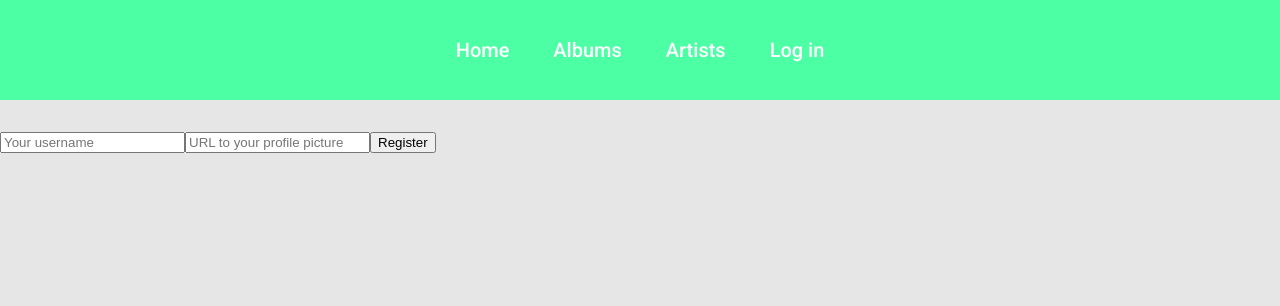
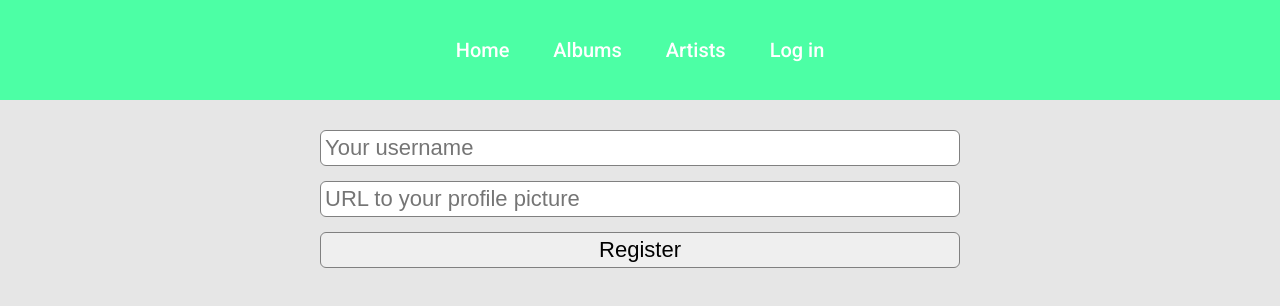
Before and after one commit to Elysiummmm/AlbumTracker, a React (Vite) app in the folder frontend/album-tracker/: page /register in a window 1280 px wide. Shown: the top 306 px of the page. Built offline with nearby package versions, Linux system fonts and the light colour scheme.

Commit message:
login/register styling and you can add albums now!

```diff
--- a/frontend/album-tracker/src/components/TopBar.css
+++ b/frontend/album-tracker/src/components/TopBar.css
@@ -1,4 +1,4 @@
-header {
+nav {
     width: 100%;
     height: 100px;
     margin-bottom: 30px;
--- a/frontend/album-tracker/src/components/TopBar.jsx
+++ b/frontend/album-tracker/src/components/TopBar.jsx
@@ -15,7 +15,7 @@ function TopBar() {
     }
 
     return (
-        <header>
+        <nav>
             <Link className="topBarLink" to="/">Home</Link>
             <Link className="topBarLink" to="/albums">Albums</Link>
             <Link className="topBarLink" to="/artists">Artists</Link>
@@ -28,7 +28,7 @@ function TopBar() {
                     </Link>
                 : <Link className="topBarLink" to="/login">Log in</Link>
             }
-        </header>
+        </nav>
     )
 }
 
--- a/frontend/album-tracker/src/index.css
+++ b/frontend/album-tracker/src/index.css
@@ -12,10 +12,6 @@
 .textLeft { text-align: left; }
 .textRight { text-align: right; }
 
-body {
-    margin: 0;
-}
-
 .createButton {
     border: none;
     background: #b9b9b9;
@@ -29,3 +25,37 @@ body {
 .createButton:hover {
     background: #aaa;
 }
+
+body {
+    margin: 0;
+}
+
+dialog {
+    border: none;
+    border-radius: 6px;
+}
+
+form {
+    display: flex;
+    flex-direction: column;
+
+    gap: 15px;
+}
+
+input {
+    border-radius: 6px;
+    border: 1px solid grey;
+
+    padding: 4px 4px;
+
+    font-size: 22px;
+}
+
+button {
+    font-size: 22px;
+
+    border: 1px solid grey;
+    border-radius: 6px;
+
+    padding: 4px 4px;
+}
--- a/frontend/album-tracker/src/views/AllArtists.jsx
+++ b/frontend/album-tracker/src/views/AllArtists.jsx
@@ -1,12 +1,36 @@
-import { useEffect, useState } from 'react';
+import { useEffect, useRef, useState } from 'react';
 import './AllArtists.css';
 import { Link } from 'react-router-dom';
 
 function AllArtists() {
     const [ artistList, setArtistList ] = useState([]);
+    const artistId = useRef(0);
 
     function handleAlbumCreation(event) {
+        const form = event.target;
+        const formData = new FormData(form);
+        const formJson = Object.fromEntries(formData.entries());
 
+        let albumReq = new XMLHttpRequest();
+        albumReq.open("POST", `http://127.0.0.1:8080/albums?albumName=${formJson.albumName}&jacketURL=${formJson.jacketUrl}&artistId=${artistId.current}`);
+
+        albumReq.onload = () => {
+            reloadArtists();
+        };
+
+        albumReq.send();
+    }
+
+    function reloadArtists() {
+        let artistDataReq = new XMLHttpRequest();
+        artistDataReq.open("GET", `http://127.0.0.1:8080/artists`);
+
+        artistDataReq.onload = () => {
+            let data = JSON.parse(artistDataReq.responseText);
+            setArtistList(data);
+        };
+
+        artistDataReq.send();
     }
 
     const artistListElements = artistList.map(artist => {
@@ -16,9 +40,12 @@ function AllArtists() {
             </Link>
         );
 
+        const setArtistId = () => { artistId.current = artist.id };
+
         albums.push(
             <button className="inlineJacket createButton" style={{ width: "215px" }}
-                command="show-modal" commandfor="create-album-dialog">Add new...</button>
+                command="show-modal" commandfor="create-album-dialog"
+                onClick={ setArtistId }>Add new...</button>
         );
 
         return (
@@ -29,17 +56,7 @@ function AllArtists() {
         )
     });
 
-    useEffect(() => {
-        let artistDataReq = new XMLHttpRequest();
-        artistDataReq.open("GET", `http://127.0.0.1:8080/artists`);
-
-        artistDataReq.onload = () => {
-            let data = JSON.parse(artistDataReq.responseText);
-            setArtistList(data);
-        };
-
-        artistDataReq.send();
-    }, []);
+    useEffect(() => { reloadArtists() }, []);
 
     return (
         <>
--- a/frontend/album-tracker/src/views/Login.css
+++ b/frontend/album-tracker/src/views/Login.css
@@ -0,0 +1,5 @@
+.loginContainer {
+    padding: 0 25%;
+
+    text-align: center;
+}
--- a/frontend/album-tracker/src/views/Login.jsx
+++ b/frontend/album-tracker/src/views/Login.jsx
@@ -1,6 +1,7 @@
 import { useContext } from "react";
 import { Link, useNavigate } from "react-router-dom";
 import { LoginContext } from "../LoginContext";
+import './Login.css';
 
 function Login() {
     const loginContext = useContext(LoginContext);
@@ -26,14 +27,14 @@ function Login() {
 
     return (
         <>
-            <form method="post" onSubmit={ handleLogin }>
-                <input required name="userId" type="number" placeholder="Your user ID"></input>
-                <button type="submit">Log in</button>
-            </form>
+            <div className="loginContainer">
+                <form method="post" onSubmit={ handleLogin }>
+                    <input required name="userId" type="number" placeholder="Your user ID"></input>
+                    <button type="submit">Log in</button>
+                </form>
 
-            <Link to="/register">
-                Register
-            </Link>
+                No account? <Link to="/register">Register</Link>
+            </div>
         </>
     )
 }
--- a/frontend/album-tracker/src/views/Register.jsx
+++ b/frontend/album-tracker/src/views/Register.jsx
@@ -33,11 +33,13 @@ function Register() {
 
     return (
         <>
-            <form method="post" onSubmit={ createUser }>
-                <input required name="name" type="text" placeholder="Your username"></input>
-                <input required name="pfpUrl" type="url" placeholder="URL to your profile picture"></input>
-                <button type="submit">Register</button>
-            </form>
+            <div className="loginContainer">
+                <form method="post" onSubmit={ createUser }>
+                    <input required name="name" type="text" placeholder="Your username"></input>
+                    <input required name="pfpUrl" type="url" placeholder="URL to your profile picture"></input>
+                    <button type="submit">Register</button>
+                </form>
+            </div>
         </>
     )
 }
```
